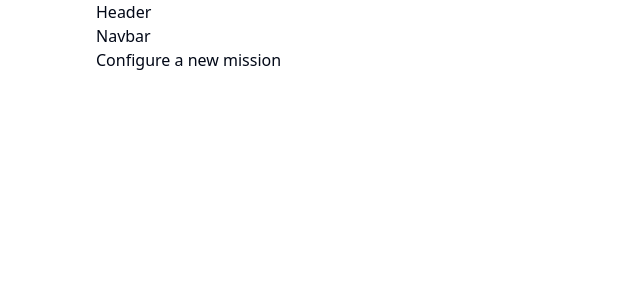
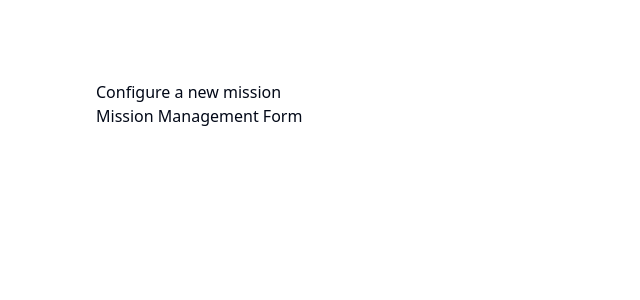
Before and after one commit to jonthedev/relay-42, a React (Vite) app: page /new-mission in a window 1280 px wide. Shown: the top 300 px of the page, without its empty margins (0-640 px from the left). Built offline with nearby package versions, Linux system fonts and the light colour scheme.

Commit message:
feat: title is mandatory when using PageLayout
feat: add PageLayout to MissionManagement page

styles: add padding to BaseLayout

```diff
--- a/src/pages/BaseLayout.tsx
+++ b/src/pages/BaseLayout.tsx
@@ -2,9 +2,7 @@ import { Outlet } from "react-router-dom"
 
 const BaseLayout = () => {
   return (
-    <div className="align-element-center">
-      <header>Header</header>
-      <nav>Navbar</nav>
+    <div className="align-element-center py-20">
       <Outlet />
     </div>
   )
--- a/src/pages/MissionManagement.tsx
+++ b/src/pages/MissionManagement.tsx
@@ -1,8 +1,10 @@
+import PageLayout from "./PageLayout"
+
 const MissionManagement = () => {
   return (
-    <div>
-      <h1>Configure a new mission</h1>
-    </div>
+    <PageLayout title="Configure a new mission">
+      Mission Management Form
+    </PageLayout>
   )
 }
 export default MissionManagement
--- a/src/pages/PageLayout.tsx
+++ b/src/pages/PageLayout.tsx
@@ -1,7 +1,7 @@
 import { ReactNode } from "react"
 
 type PageLayoutProps = {
-  title?: string
+  title: string
   children: ReactNode
 }
 
```
